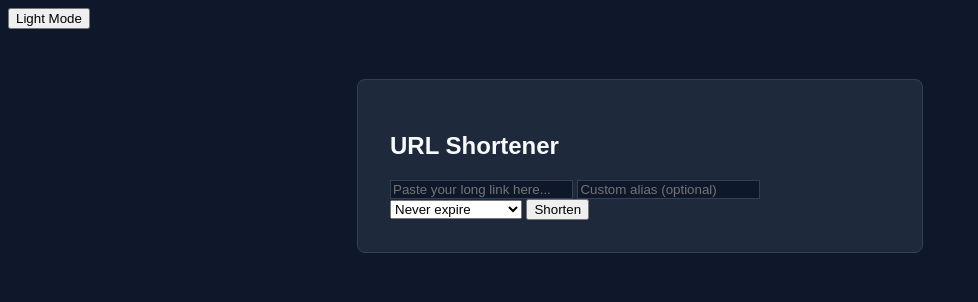
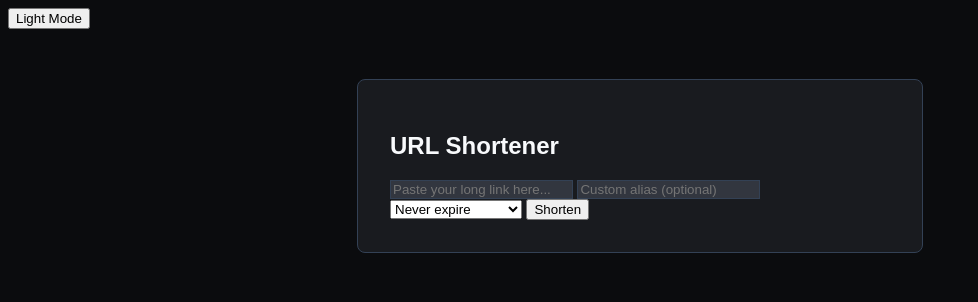
Before and after one commit to maalvesdev/URLshort, a Flask app: page / in a window 1280 px wide. Shown: the top 302 px of the page, without its empty margins (0-978 px from the left). Run offline with Flask 3, Linux system fonts and the light colour scheme.

Commit message:
tweaking colors dark mode

```diff
--- a/templates/index.html
+++ b/templates/index.html
@@ -6,12 +6,12 @@
     <title>URL Shortener</title>
     <style>
         :root {
-            --bg-color: #0f172a;
-            --card-bg: #1e293b;
+            --bg-color: #0b0c0e;
+            --card-bg: #191b1f;
             --text-color: #f8fafc;
             --accent-color: #3b82f6;
             --border-color: #334155;
-            --input-bg: #0f172a;
+            --input-bg: #32363f;
         }
 
         body.light-mode {
```
